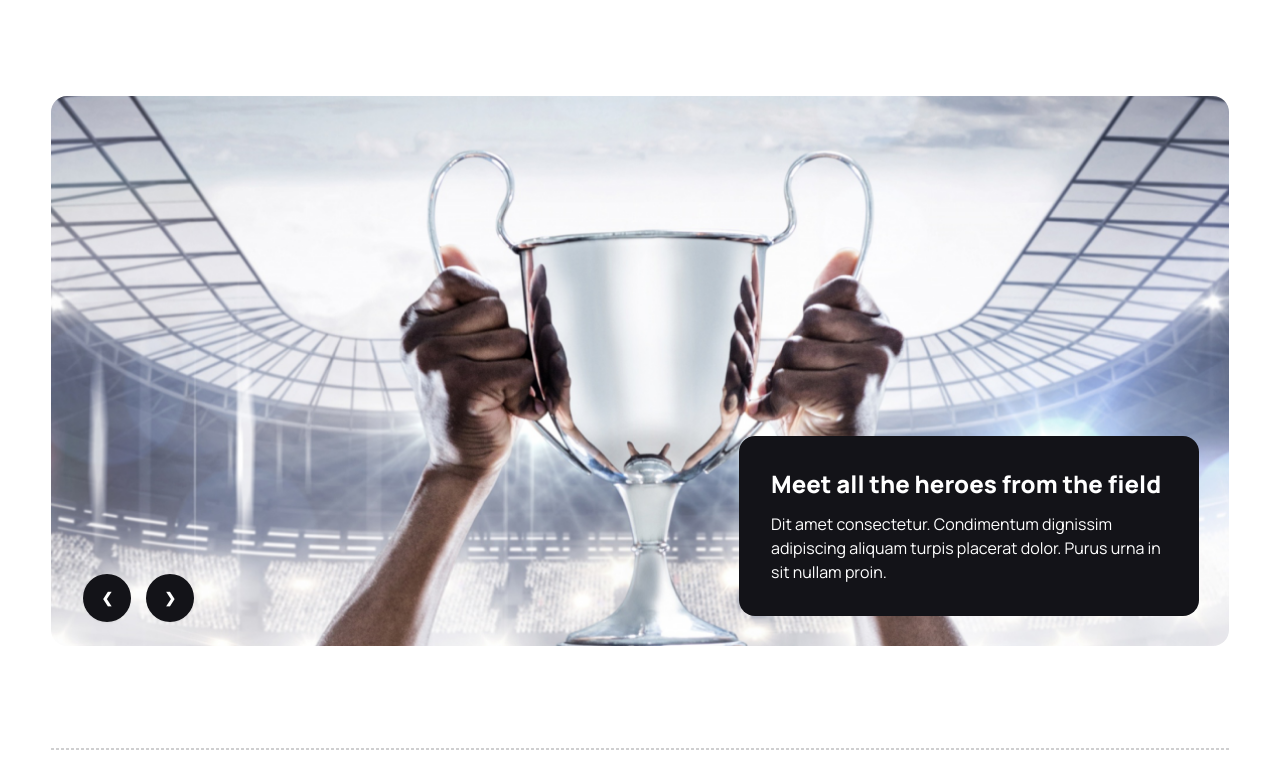
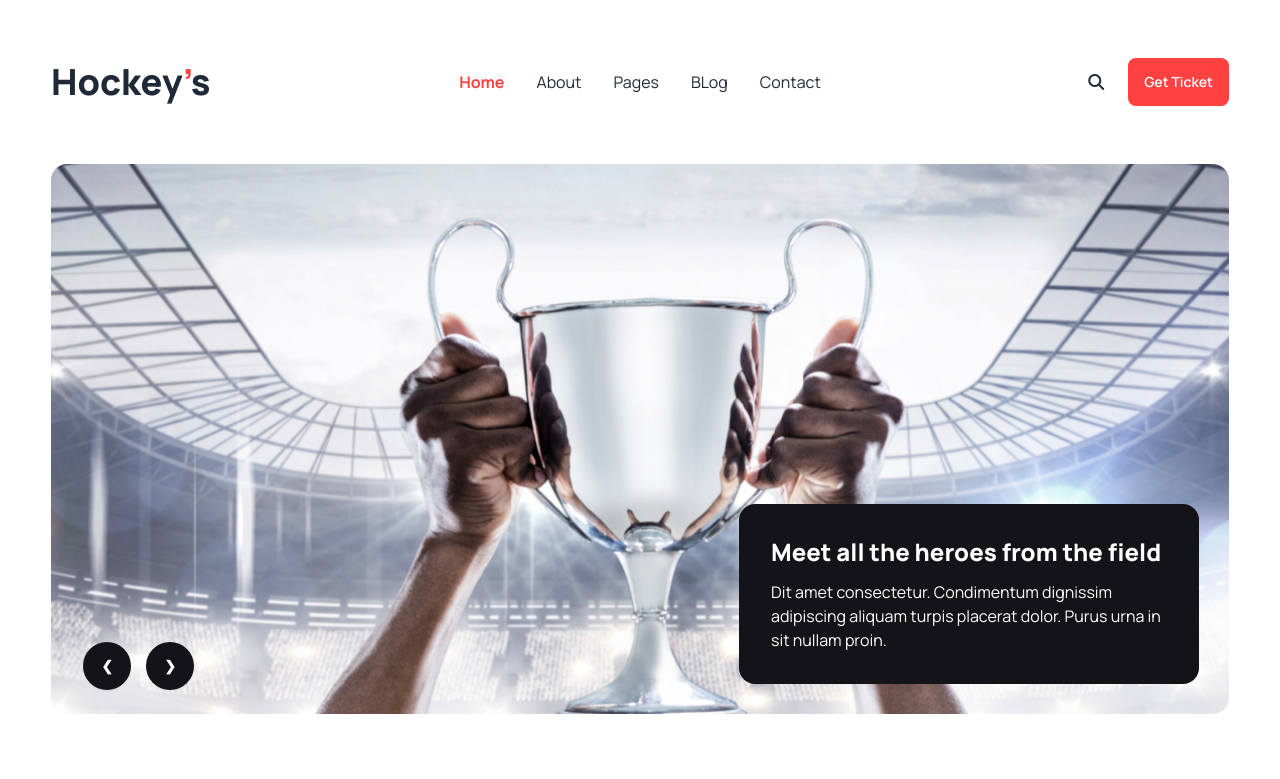
Before and after one commit to onik121/Assignment-3, a plain HTML site: page index.html in a window 1280 px wide. Shown: the top 779 px of the page. Drawn offline with nearby package versions, Linux system fonts and the light colour scheme.

Commit message:
added menu bar

```diff
--- a/index.html
+++ b/index.html
@@ -32,9 +32,45 @@
 
 
     <header class="px-4 mx-auto max-w-[1210px]">
-        <section class="mt-24">
+
+        <!---->
+        <section class="my-[50px]">
+            <div class="navbar bg-base-100 p-0">
+                <div class="navbar-start">
+                  <div class="dropdown">
+                    <div tabindex="0" role="button" class="btn btn-ghost lg:hidden" style="padding-left: 0px;">
+                      <svg xmlns="http://www.w3.org/2000/svg" class="h-5 w-5" fill="none" viewBox="0 0 24 24" stroke="currentColor"><path stroke-linecap="round" stroke-linejoin="round" stroke-width="2" d="M4 6h16M4 12h8m-8 6h16" /></svg>
+                    </div>
+                    <ul tabindex="0" class="menu menu-sm dropdown-content mt-3 z-[1] p-2 shadow bg-base-100 rounded-box w-52 text-base font-normal">
+                        <li><a class="text-red font-bold">Home</a></li>
+                        <li><a>About</a></li>
+                        <li><a>Pages</a></li>
+                        <li><a>BLog</a></li>
+                        <li><a>Contact</a></li>
+                    </ul>
+                  </div>
+                  <a class="text-2xl sm:text-4xl font-extrabold" href="#">Hockey<span class="text-red">’</span>s</a>
+                </div>
+                <div class="navbar-center hidden lg:flex">
+                  <ul class="menu menu-horizontal px-1 text-base font-normal">
+                    <li class="menu-item"><a class="text-red font-bold">Home</a></li>
+                    <li><a>About</a></li>
+                    <li><a>Pages</a></li>
+                    <li><a>BLog</a></li>
+                    <li><a>Contact</a></li>
+                  </ul>
+                </div>
+                <div class="navbar-end space-x-6">
+                    <i class="fa-solid fa-magnifying-glass hidden sm:block"></i>
+                  <a class="btn bg-red text-white border-none menu-btn hover:bg-Black">Get Ticket</a>
+                </div>
+              </div>
+        </section>
+        <!---->
+
+
+        <section>
             <div class="carousel w-full">
-
                 <!--slide1-->
                 <div id="slide1" class="carousel-item relative w-full min-h-[470px] sm:h-auto">
                     <div class="hero bg-cover bg-center h-[550px] w-full rounded-2xl">
@@ -305,7 +341,7 @@
                 <p>Dit amet consectetur. Condimentum dignissim adipiscing aliquam turpis placerat dolor. Purus urna in sit nullam proin.</p>
                 <div class="border-dashed border border-[#13131833] h-[1px] mt-8"></div>
             </div>
-            <div class="flex flex-wrap md:flex-nowrap gap-10 p-7 rounded-2xl" style="border: 1px solid rgba(19, 19, 24, 0.10);">
+            <div class="flex flex-wrap md:flex-nowrap gap-10 p-6 sm:p-8 rounded-2xl" style="border: 1px solid rgba(19, 19, 24, 0.10);">
                 <div class="w-screen md:basis-2/4 flex items-center">
                     <img class="w-full hidden md:block" src="Images/11.png">
                     <img class="w-full block md:hidden" src="Images/Rectangle 14.png">
@@ -358,18 +394,18 @@
                 <div class="border-dashed border border-[#13131833] h-[1px] mt-8"></div>
             </div>
             <div class="flex flex-wrap md:flex-nowrap gap-6">
-                <div class="w-screen md:basis-2/4 p-[50px] space-y-6 rounded-2xl" style="border: 1px solid rgba(19, 19, 24, 0.10)">
-                    <div class="w-full md:max-w-[370px] min-h-[200px] bg-[#bced6d1a] rounded-2xl m-auto p-6">
+                <div class="w-screen md:basis-2/4 p-6 sm:p-[50px] space-y-6 rounded-2xl" style="border: 1px solid rgba(19, 19, 24, 0.10)">
+                    <div class="w-full min-h-[200px] bg-[#bced6d1a] rounded-2xl m-auto p-6">
                         <img class="mb-6" src="Images/call.png">
                         <p class="text-[16px] mb-2">Phone Number :</p>
                         <h4 class="text-Black font-extrabold text-lg">(+62) 123-321-543</h4>
                     </div>
-                    <div class="w-full md:max-w-[370px] min-h-[200px] bg-[#fddd5f1a] rounded-2xl m-auto p-6">
+                    <div class="w-full min-h-[200px] bg-[#fddd5f1a] rounded-2xl m-auto p-6">
                         <img class="mb-6" src="Images/msg.png">
                         <p class="text-[16px] mb-2">Email :</p>
                         <h4 class="text-Black font-extrabold text-lg">hockeys@support.com</h4>
                     </div>
-                    <div class="w-full md:max-w-[370px] min-h-[200px] bg-[#629cf31a] rounded-2xl m-auto p-6">
+                    <div class="w-full min-h-[200px] bg-[#629cf31a] rounded-2xl m-auto p-6">
                         <img class="mb-6" src="Images/location.png">
                         <p class="text-[16px] mb-2">Location :</p>
                         <h4 class="text-Black font-extrabold text-lg">152/1 Mohakhali Wireless Gate</h4>
```
Also changed, not shown: style.css (+2 -11 lines).
